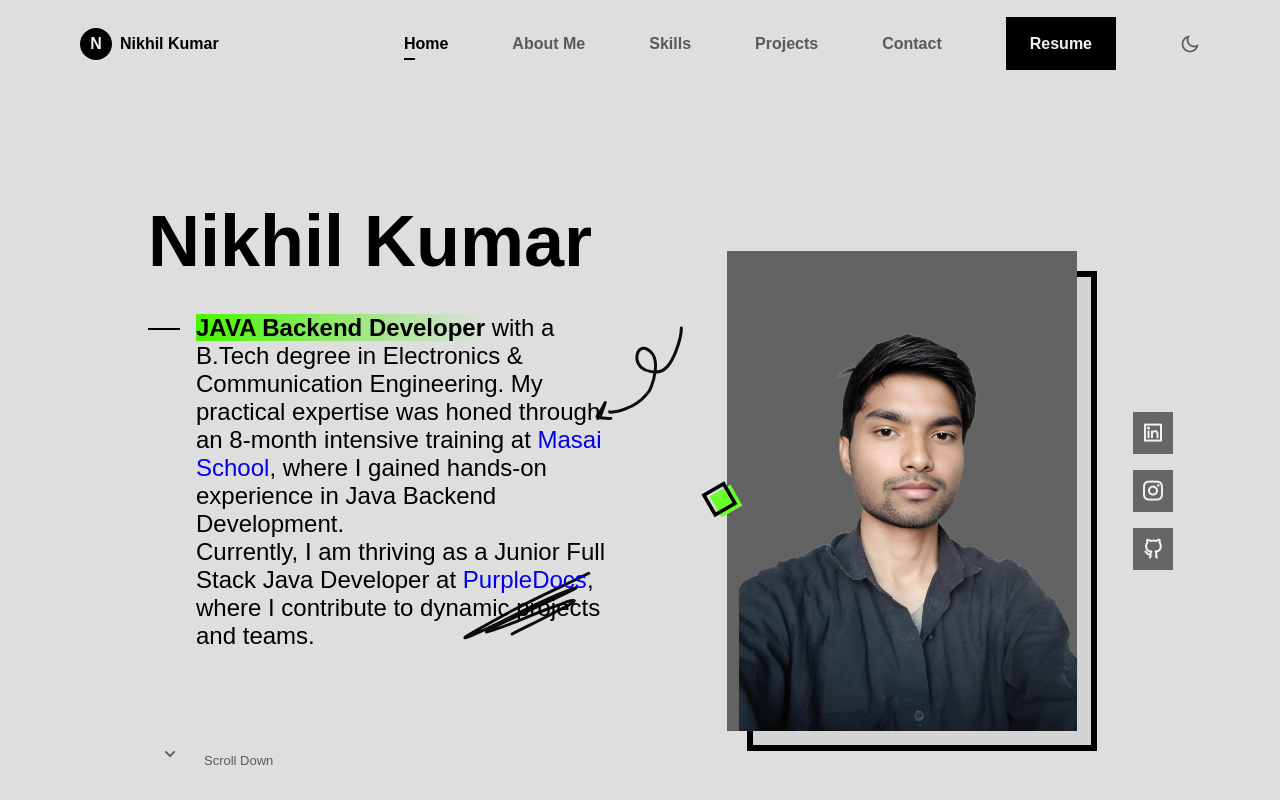
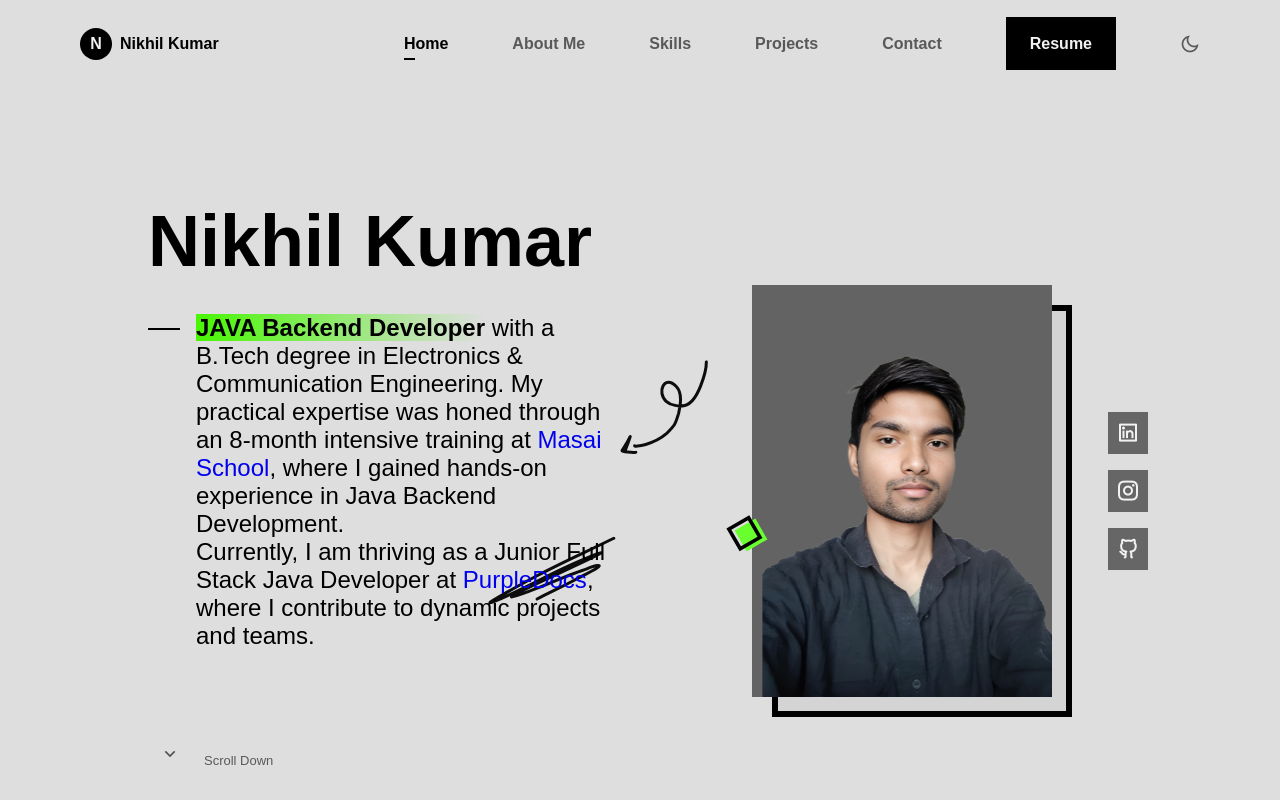
Before and after one commit to nikhiltaprania/nikhiltaprania.github.io, a plain HTML site: page index.html in a window 1280 px wide. Shown: the top 800 px of the page. Drawn offline with nearby package versions, Linux system fonts and the light colour scheme; a web font is replaced by a local one.

Commit message:
mark down file is updated

```diff
--- a/css/styles.css
+++ b/css/styles.css
@@ -422,6 +422,7 @@ body.dark-theme {
 }
 
 .home__img {
+    width: 200px;
     position: relative;
     z-index: 10;
 }
@@ -1140,7 +1141,7 @@ For small devices */
         margin-inline: 1rem;
     }
 
-    .home__image {
+    .home__img {
         width: 180px;
     }
 
@@ -1168,6 +1169,9 @@ For small devices */
 
 /* For medium devices */
 @media screen and (min-width: 576px) {
+    .home__img {
+        width: 250px;
+    }
 
     .home__container,
     .about__container,
@@ -1218,6 +1222,10 @@ For small devices */
 }
 
 @media screen and (min-width: 768px) {
+    .home__img {
+        width: 300px;
+    }
+
     .skills__container {
         grid-template-columns: repeat(2, max-content);
     }
@@ -1319,8 +1327,8 @@ For small devices */
         grid-row: 1 / 3;
     }
 
-    .home__image {
-        width: 350px;
+    .home__img {
+        width: 300px;
     }
 
     .home__shadow {
```
